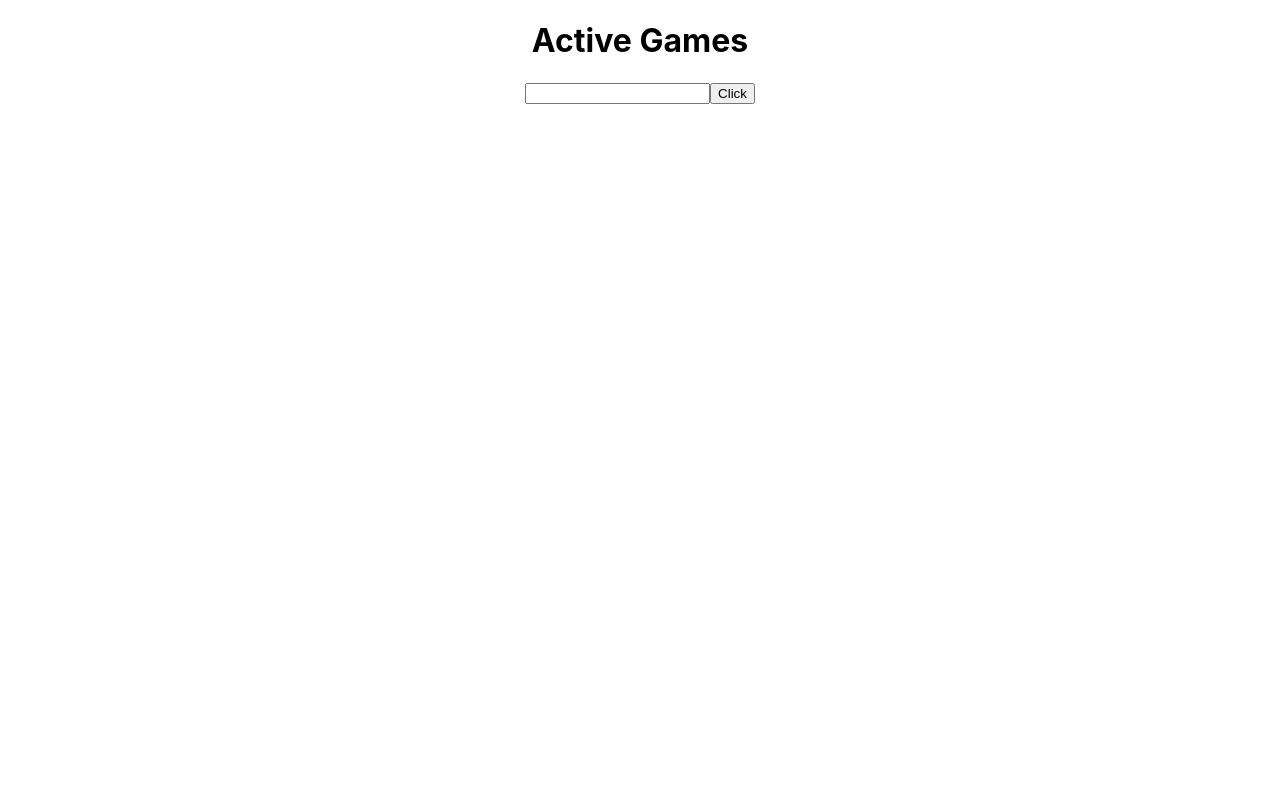
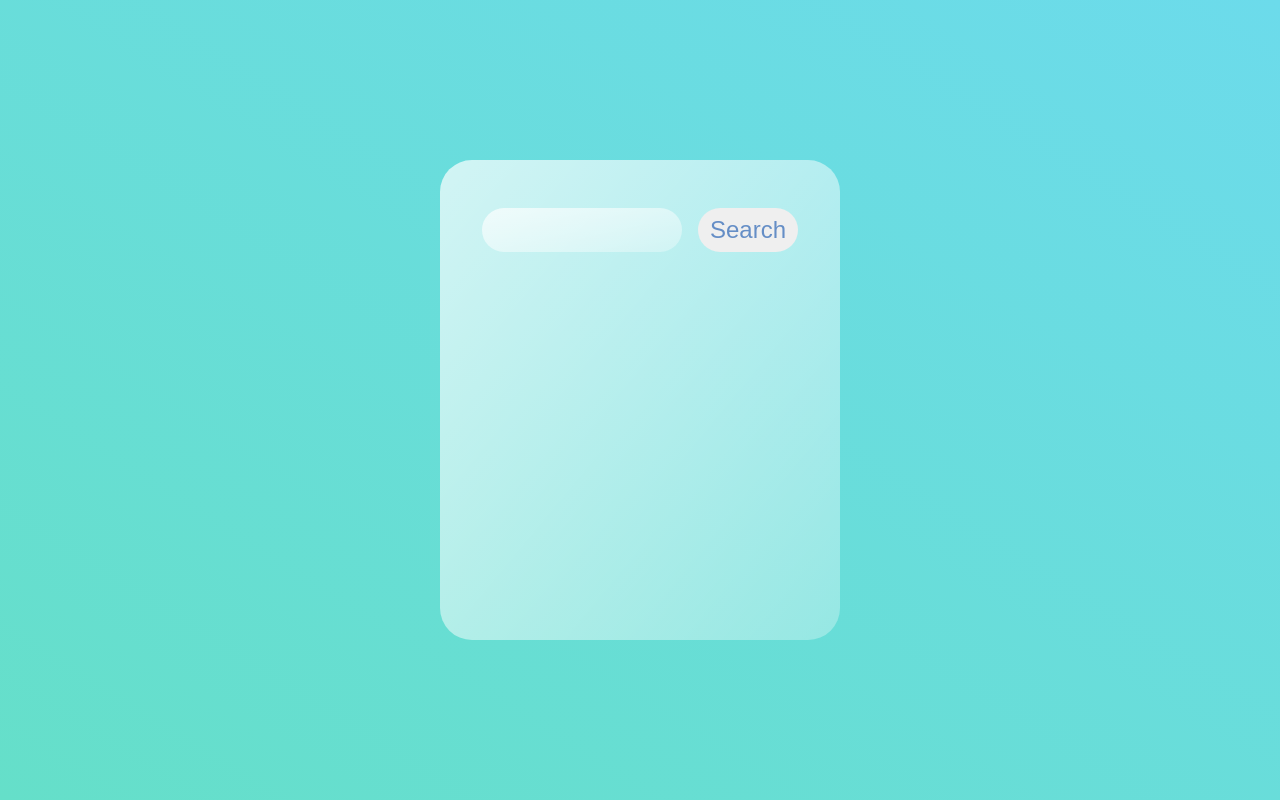
Before and after one commit to SerhiyDemchuk/weather-forecast, a React (Create React App) app: page / in a window 1280 px wide. Built offline with nearby package versions, Linux system fonts and the light colour scheme.

Commit message:
UI upd comm

```diff
--- a/src/App.css
+++ b/src/App.css
@@ -1,38 +1,19 @@
-.App {
-  text-align: center;
+*,
+*::after,
+*::before {
+  margin: 0;
+  padding: 0;
+  box-sizing: border-box;
 }
 
-.App-logo {
-  height: 40vmin;
-  pointer-events: none;
+.App {
+  background: white;
+  min-height: 60vh;
+  width: 50vh;
+  background: linear-gradient(
+    to right bottom,
+    rgba(255, 255, 255, 0.7),
+    rgba(255, 255, 255, 0.3)
+    );
+  border-radius: 2rem;
 }
-
-@media (prefers-reduced-motion: no-preference) {
-  .App-logo {
-    animation: App-logo-spin infinite 20s linear;
-  }
-}
-
-.App-header {
-  background-color: #282c34;
-  min-height: 100vh;
-  display: flex;
-  flex-direction: column;
-  align-items: center;
-  justify-content: center;
-  font-size: calc(10px + 2vmin);
-  color: white;
-}
-
-.App-link {
-  color: #61dafb;
-}
-
-@keyframes App-logo-spin {
-  from {
-    transform: rotate(0deg);
-  }
-  to {
-    transform: rotate(360deg);
-  }
-}
--- a/src/components/ShowIcon/ShowIcon.js
+++ b/src/components/ShowIcon/ShowIcon.js
@@ -1,12 +1,11 @@
 import React from 'react';
 
-const ShowIcon = (props) => {
+const ShowIcon = ({ weather, ...props }) => {
     return (
         <div>
-            {props.request
-                ? <img src={`http://openweathermap.org/img/wn/${props.icon}@2x.png`} alt="" />
-                : null
-            }
+            <div className="description">{weather.description}</div>
+            <div className="main">{weather.main}</div>
+            <img src={`http://openweathermap.org/img/wn/${weather.icon}@2x.png`} alt="" />
         </div>
     )
 }
--- /dev/null
+++ b/src/components/ShowMain/ShowMain.js
@@ -0,0 +1,17 @@
+import React from 'react';
+import s from './ShowMain.module.css';
+
+const ShowMain = ({main, convertTemp, ...props}) => {
+    return (
+        <div style={props.hideEls}>
+            <div className={s.temp}>Temperature: {convertTemp(main, 'temp')}</div>
+            <div className={s.feelsLike}>Feels like: {convertTemp(main, 'feels_like')}</div>
+            <div className={s.tempMin}>Temp min: {convertTemp(main, 'temp_min')}</div>
+            <div className={s.tempMax}>Temp max: {convertTemp(main, 'temp_max')}</div>
+            <div className={s.pressure}>Pressure: {main.pressure}</div>
+            <div className={s.humidity}>Humidity: {main.humidity}</div>
+        </div>
+    );
+}
+
+export default ShowMain;
--- /dev/null
+++ b/src/components/ShowMain/ShowMain.module.css
@@ -0,0 +1,3 @@
+.temp {
+
+}
--- a/src/components/WeatherDisplay/WeatherDisplay.css
+++ /dev/null
@@ -1,15 +0,0 @@
-.status {
-  margin-bottom: 3rem;
-}
-
-.status input {
-  background: linear-gradient(
-    to right bottom,
-    rgba(255, 255, 255, 0.7),
-    rgba(255, 255, 255, 0.3)
-  );
-  border: none;
-  width: 50%;
-  padding: 0.5rem;
-  border-radius: 2rem;
-}
--- a/src/components/WeatherDisplay/WeatherDisplay.js
+++ b/src/components/WeatherDisplay/WeatherDisplay.js
@@ -1,24 +1,21 @@
 import React from 'react';
 import ShowIcon from '../ShowIcon/ShowIcon';
+import ShowMain from '../ShowMain/ShowMain';
+import s from './WeatherDisplay.module.css';
 
-const WeatherDisplay = ({ main, sys, weather, ...props }) => {
+const WeatherDisplay = ({ sys, weather, ...props }) => {
 
     return (
         <div style={props.hideEls}>
-            <div className="main-info">
-                <div className="name">{props.name} {sys.country}</div>
+            <div className={s.mainInfo}>
+                <h2 className={s.name}>{props.name} {sys.country}</h2>
+            <ShowIcon weather={weather} request={props.request} />
             </div>
-            <div className="visibility">Visibility: {props.visibility}</div>
-            <div className="timezone">Timezone: {props.timezone}</div>
-            <div className="daytime">Daytime: {props.daytime}</div>
-            <div className="sun">{sys.sunrise} {sys.sunset}</div>
-            <div className="description">{weather.description}</div>
-            <div className="main">{weather.main}</div>
-            <ShowIcon icon={weather.icon} request={props.request} />
-            {/* {props.request
-                ? <div className="icon">{() => props.showIcon(weather.icon)}</div>
-                : null
-            } */}
+            <ShowMain hideEls={props.hideEls} convertTemp={props.convertTemp} main={props.main} />
+            <div className={s.visibility}>Visibility: {props.visibility}</div>
+            <div className={s.timezone}>Timezone: {props.timezone}</div>
+            <div className={s.daytime}>Daytime: {props.daytime}</div>
+            <div className={s.sun}>{sys.sunrise} {sys.sunset}</div>
 
         </div>
     )
--- /dev/null
+++ b/src/components/WeatherDisplay/WeatherDisplay.module.css
@@ -0,0 +1,44 @@
+h2, p {
+  color: #658ec6;
+  font-weight: 500;
+  opacity: 0.8;
+}
+
+.typeInfo {
+  padding-top: 3rem;
+  display: flex;
+  justify-content: center;
+}
+
+.typeInfo input {
+  background: linear-gradient(
+    to right bottom,
+    rgba(255, 255, 255, 0.7),
+    rgba(255, 255, 255, 0.3)
+  );
+  border: none;
+  width: 50%;
+  padding: 0.5rem 0rem 0.5rem 1rem;
+  border-radius: 2rem;
+  font-size: 24px;
+  color: #658ec6;
+}
+
+.typeInfo button {
+  margin-left: 1rem;
+  border-radius: 2rem;
+  width: 25%;
+  border: none;
+  color: #658ec6;
+  font-size: 24px;
+}
+
+.mainInfo {
+  display: flex;
+  flex-direction: column;
+  padding-left: 4rem;
+}
+
+.name {
+  padding: 1rem 0 1rem;
+}
--- a/src/components/WeatherDisplay/WeatherDisplayContainer.js
+++ b/src/components/WeatherDisplay/WeatherDisplayContainer.js
@@ -2,7 +2,7 @@ import React, { useState } from 'react';
 import { getData } from '../../redux/reducer/weatherReducer';
 import { connect } from 'react-redux';
 import WeatherDisplay from './WeatherDisplay';
-import s from './WeatherDisplay.css';
+import s from './WeatherDisplay.module.css';
 
 const WeatherDisplayContainer = (props) => {
 
@@ -12,26 +12,36 @@ const WeatherDisplayContainer = (props) => {
         setInpVal(e.target.value);
     }
 
-    // const {temp, feels_like, temp_min, temp_max, pressure, humidity} = props.main;
+    let convertTemp = (obj, key) => {
+        for (let values in obj) {
+            if (values === key) {
+                return Math.round(obj[values] - 273.15)
+            }
+        }
+    }
 
     return (
         <div>
-            <div className={s.status}>
-                <h1>Active Games</h1>
+            <div className={s.typeInfo}>
                 <input onChange={getCity} type="text" />
-                <button onClick={() => props.getData(inpVal)}>Click</button>
+                <button onClick={() => props.getData(inpVal)}>Search</button>
             </div>
+            { props.request
+                ? <div>
                     <WeatherDisplay
                         name={props.name}
                         visibility={props.visibility}
                         timezone={props.timezone}
                         daytime={props.daytime}
                         hideEls={props.hideEls}
-                main={props.main}
                         sys={props.sys}
                         weather={props.weather}
-                request={props.request}
+                        convertTemp={convertTemp}
+                        main={props.main}
                     />
+                </div>
+                : null
+            }
         </div>
     )
 }
--- a/src/index.css
+++ b/src/index.css
@@ -1,10 +1,19 @@
+* {
+  margin: 0;
+  padding: 0;
+  box-sizing: border-box;
+}
+
 body {
-  margin: 0;
-  font-family: -apple-system, BlinkMacSystemFont, 'Segoe UI', 'Roboto', 'Oxygen',
-    'Ubuntu', 'Cantarell', 'Fira Sans', 'Droid Sans', 'Helvetica Neue',
-    sans-serif;
-  -webkit-font-smoothing: antialiased;
-  -moz-osx-font-smoothing: grayscale;
+  font-family: "Poppins", sans-serif;
+  min-height: 100vh;
+  background: linear-gradient(
+    to right top,
+    #65dfc9,
+    #6cdbeb);
+  display: flex;
+  align-items: center;
+  justify-content: center;
 }
 
 code {
```
Lines whose indentation alone changed are shown as unchanged.
